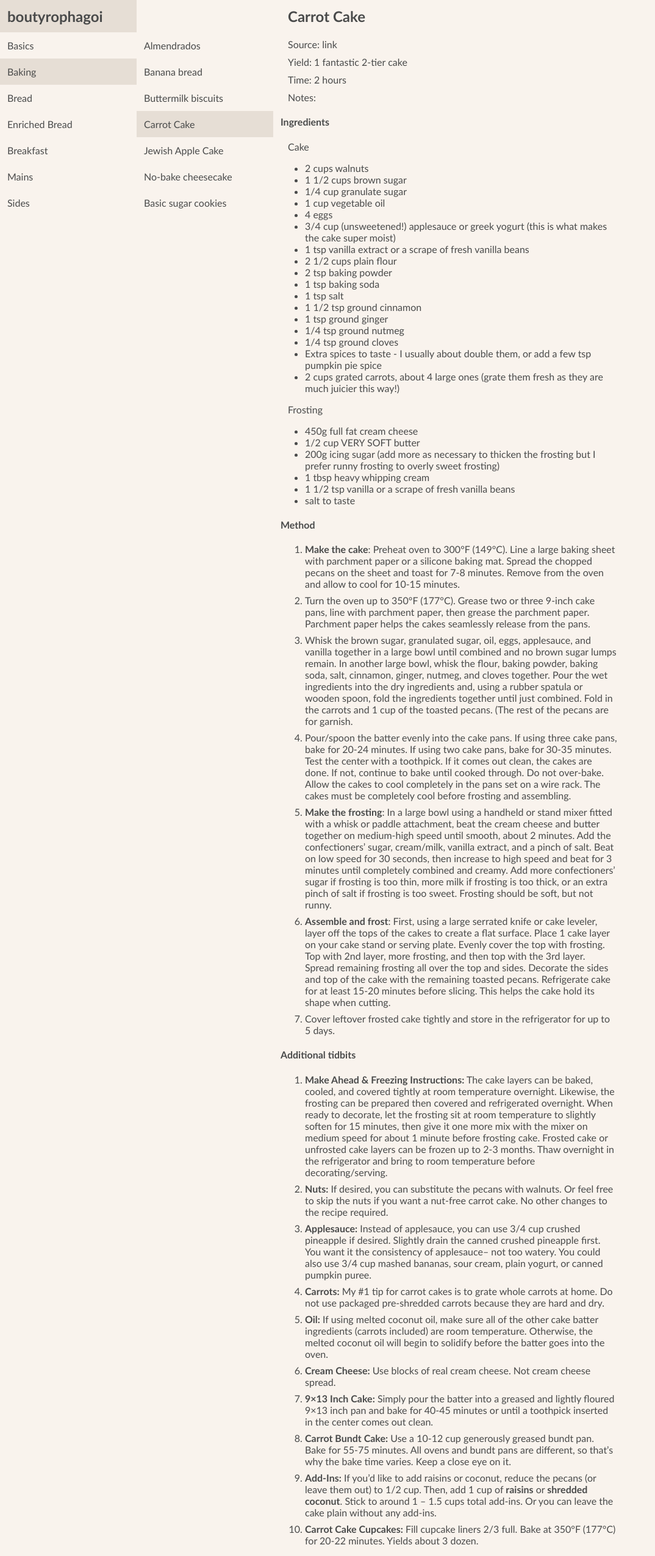
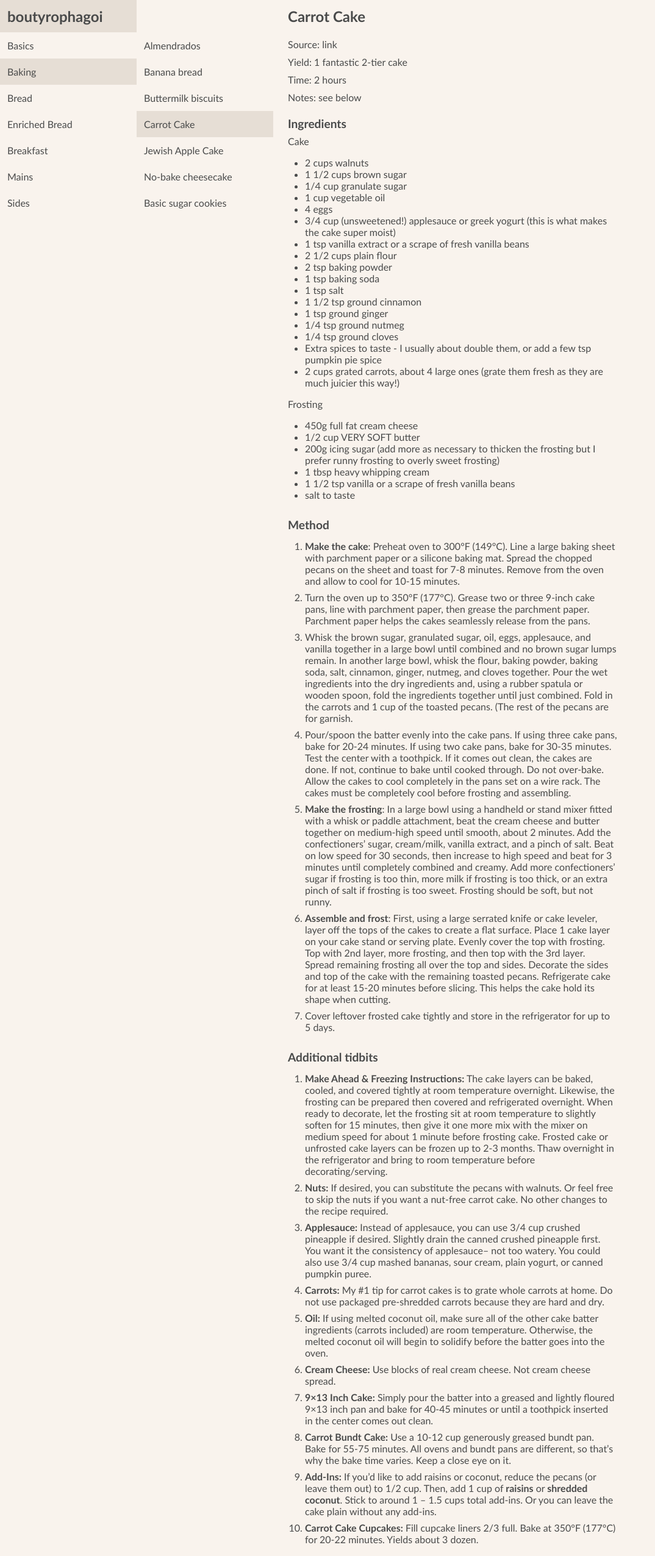
Before and after one commit to slfed/recipes, a Jekyll site: the page built from _recipes/carrot-cake.md, in a window 1280 px wide. Shown: the whole page at 61% size, without its empty margins (0-1074 px from the left). Built offline with Jekyll 4.4.1, drawn with Linux system fonts in a browser that asks for light colours.

Commit message:
Update Recipes “carrot-cake”

```diff
--- a/_recipes/carrot-cake.md
+++ b/_recipes/carrot-cake.md
@@ -5,9 +5,9 @@ categories: baking
 source: https://sallysbakingaddiction.com/my-favorite-carrot-cake-recipe/
 yield: 1 fantastic 2-tier cake
 time: 2 hours
-notes: "  "
+notes: "  see below"
 ---
-#### Ingredients
+## Ingredients
 
 Cake
 
@@ -38,9 +38,7 @@ Frosting
 * 1 1/2 tsp vanilla or a scrape of fresh vanilla beans
 * salt to taste
 
-
-
-#### Method
+## Method
 
 1. **Make the cake**: Preheat oven to 300°F (149°C). Line a large baking sheet with parchment paper or a silicone baking mat. Spread the chopped pecans on the sheet and toast for 7-8 minutes. Remove from the oven and allow to cool for 10-15 minutes.
 2. Turn the oven up to 350°F (177°C). Grease two or three 9-inch cake pans, line with parchment paper, then grease the parchment paper. Parchment paper helps the cakes seamlessly release from the pans.
@@ -50,9 +48,7 @@ Frosting
 6. **Assemble and frost**: First, using a large serrated knife or cake leveler, layer off the tops of the cakes to create a flat surface. Place 1 cake layer on your cake stand or serving plate. Evenly cover the top with frosting. Top with 2nd layer, more frosting, and then top with the 3rd layer. Spread remaining frosting all over the top and sides. Decorate the sides and top of the cake with the remaining toasted pecans. Refrigerate cake for at least 15-20 minutes before slicing. This helps the cake hold its shape when cutting.
 7. Cover leftover frosted cake tightly and store in the refrigerator for up to 5 days.
 
-
-
-#### Additional tidbits
+## Additional tidbits
 
 1. **Make Ahead & Freezing Instructions:** The cake layers can be baked, cooled, and covered tightly at room temperature overnight. Likewise, the frosting can be prepared then covered and refrigerated overnight. When ready to decorate, let the frosting sit at room temperature to slightly soften for 15 minutes, then give it one more mix with the mixer on medium speed for about 1 minute before frosting cake. Frosted cake or unfrosted cake layers can be frozen up to 2-3 months. Thaw overnight in the refrigerator and bring to room temperature before decorating/serving.
 2. **Nuts:** If desired, you can substitute the pecans with walnuts. Or feel free to skip the nuts if you want a nut-free carrot cake. No other changes to the recipe required.
```
